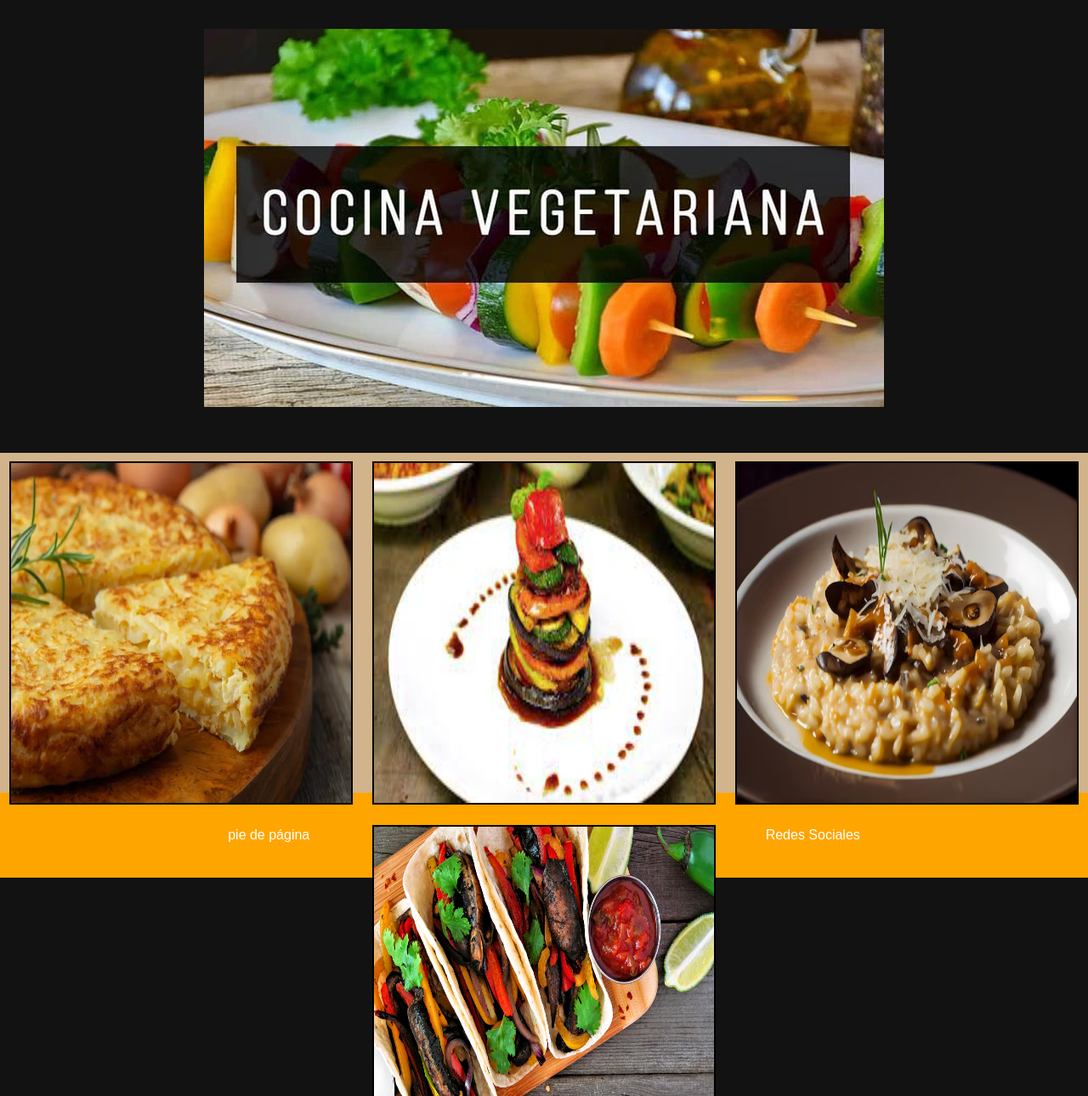
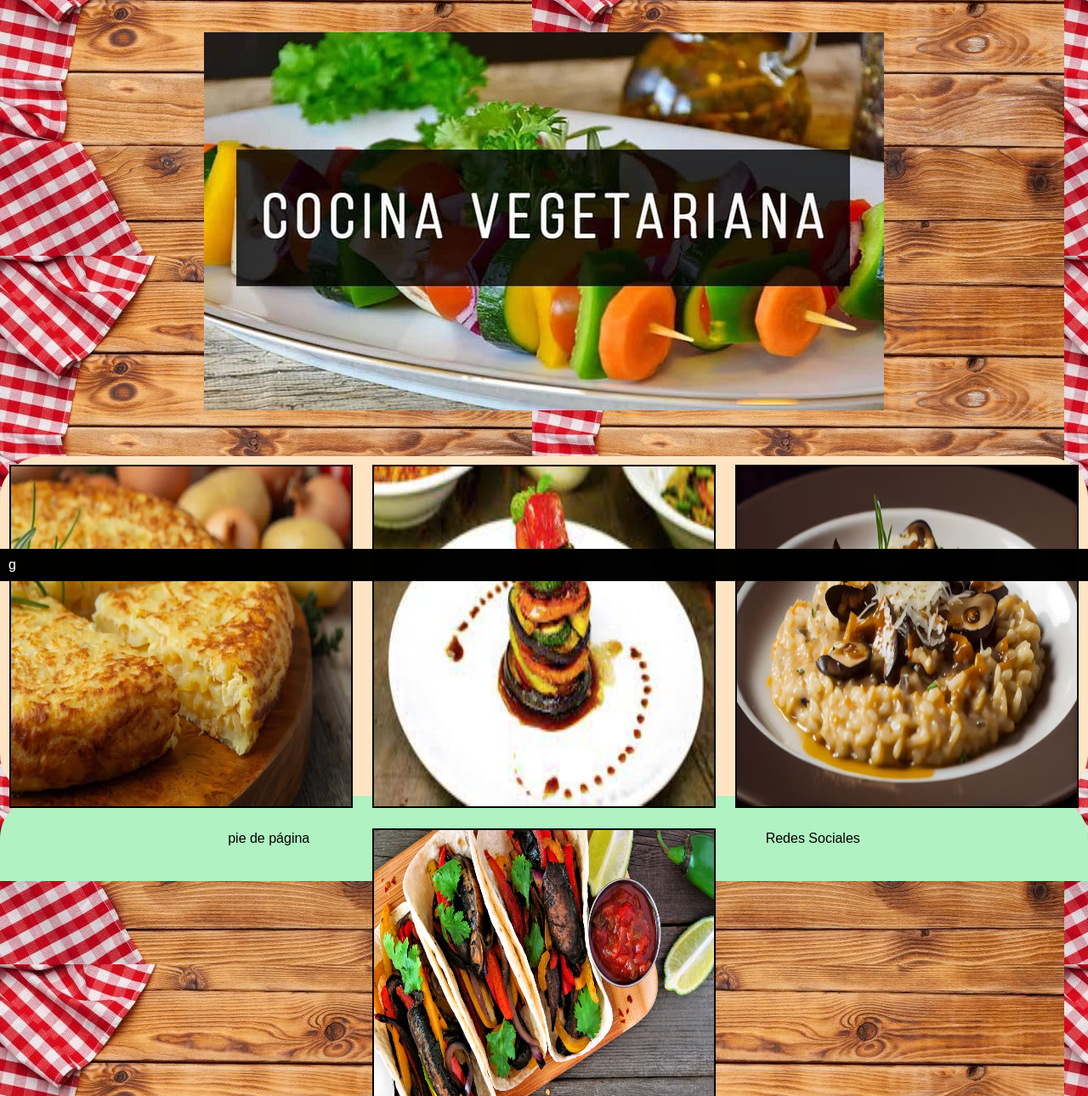
Before and after one commit to FranciscoMasiello/Laboratorio, a plain HTML site: page Clase 07 Tarea/index.html in a window 1280 px wide. Shown: the part 116-1406 px from the top of the page at 85% size. Drawn offline with Linux system fonts and the light colour scheme.

Commit message:
cambios clase 07

```diff
--- a/Clase 07 Tarea/index.html
+++ b/Clase 07 Tarea/index.html
@@ -5,11 +5,11 @@
         <meta http-equiv="X-UA-Compatible" content="IR=edge">
         <meta name="viewport" content="width=device-width, initial-scale=1.0">
         <link rel="stylesheet" href="style.css">
-        <title>Papiada</title>
+        <title>Cocina Vegeta</title>
     </head>
     <body>
         <header>
-            <img class="logo" src="img/8b8bcafcb274686b9d185064c2a9ef1c--vegan-tacos-fruit-logo.jpg" alt="logo">
+            <a href="#"><img class="logo" src="img/8b8bcafcb274686b9d185064c2a9ef1c--vegan-tacos-fruit-logo.jpg" alt="logo"></a>
             <!--<div class="inicio">INICIO</div>-->
             <div class="input"><input placeholder="¿Qué estas buscando?"></div>
         </header>
@@ -18,10 +18,10 @@
             <a href="#"><img  src="img/libros-de-cocina-vegetariana-2.webp" alt="portada"></a>
             </div>
             <div class="flex-container">
-                <div class="flex-item"><img src="img/cover_kvh73gs5ar_tortilla-1024x683.jpg.webp" alt="box 1"></div>
-                <div class="flex-item"><img src="img/rattatouile.jpg" alt="box 2"></div>
-                <div class="flex-item"><img src="img/risotto-vegetariano-saludable-champinones-comestibles-frescos-generado-ia_188544-10215.avif" alt="box 3"></div>
-                <div class="flex-item"><img src="img/seitan.jpg" alt="box 4"></div>
+                <div class="flex-item"><p>g</p><a href="#"><img src="img/cover_kvh73gs5ar_tortilla-1024x683.jpg.webp" alt="box 1"></a></div>
+                <div class="flex-item"><p>g</p><a href="#"><img src="img/rattatouile.jpg" alt="box 2"></a></div>
+                <div class="flex-item"><p>g</p><a href="#"><img src="img/risotto-vegetariano-saludable-champinones-comestibles-frescos-generado-ia_188544-10215.avif" alt="box 3"></a></div>
+                <div class="flex-item"><p>g</p><a href="#"><img src="img/seitan.jpg" alt="box 4"></a></div>
                 <!--<div class="flex-item">Box 5</div>
                 <div class="flex-item">Box 6</div>
                 <div class="flex-item">Box 7</div>
--- a/Clase 07 Tarea/style.css
+++ b/Clase 07 Tarea/style.css
@@ -4,17 +4,22 @@
     font-family: 'Poppins', sans-serif;
 }
 html {
-    color-scheme: dark;
+    /*color-scheme: dark;*/
+    background-image:url(img/fondo.jpg);
 }
 
 header{
     display: flex;
-    background-color: orange;
+    background-color: #b0f2c2;
     justify-content: space-between;
+    border-bottom-right-radius: 50px;
+    border-bottom-left-radius: 50px;
+
 }
 
 .logo{
     width: 100px;
+    border-radius: 50px;
 }
 /*.inicio{
     background-color: antiquewhite;
@@ -33,11 +38,12 @@ header .input{
 
 .flex-container{
     display: flex;
-    background-color: tan;
+    background-color: bisque;
     width: 100%;
     height: 50vh;
     justify-content: space-around;
     flex-wrap: wrap;
+    border-radius: 50px;
 
 }
 .flex-item img{
@@ -49,7 +55,15 @@ header .input{
     font-size: 50px;
     border: 2px solid black;
 }
-
+.flex-container  p {
+    position: absolute;
+    bottom: 0;
+    left: 0;
+    right: 0;
+    background-color: rgba(0, 0, 0, 0.7);
+    color: white;
+    padding: 10px;
+  }
 /*.aside{
     display: flex;
     background-color: aquamarine;
@@ -59,10 +73,12 @@ header .input{
 }*/
 footer{
     display: flex;
-    background-color: orange;
+    background-color: #b0f2c2;
     height: 100px;
     align-items: center;
     justify-content: space-around;
+    border-top-right-radius: 50px;
+    border-top-left-radius: 50px;
 }
 /*.footer{
     background-color: antiquewhite;
```
Also changed, not shown: Clase 07 Tarea/img/fondo.jpg (added).
